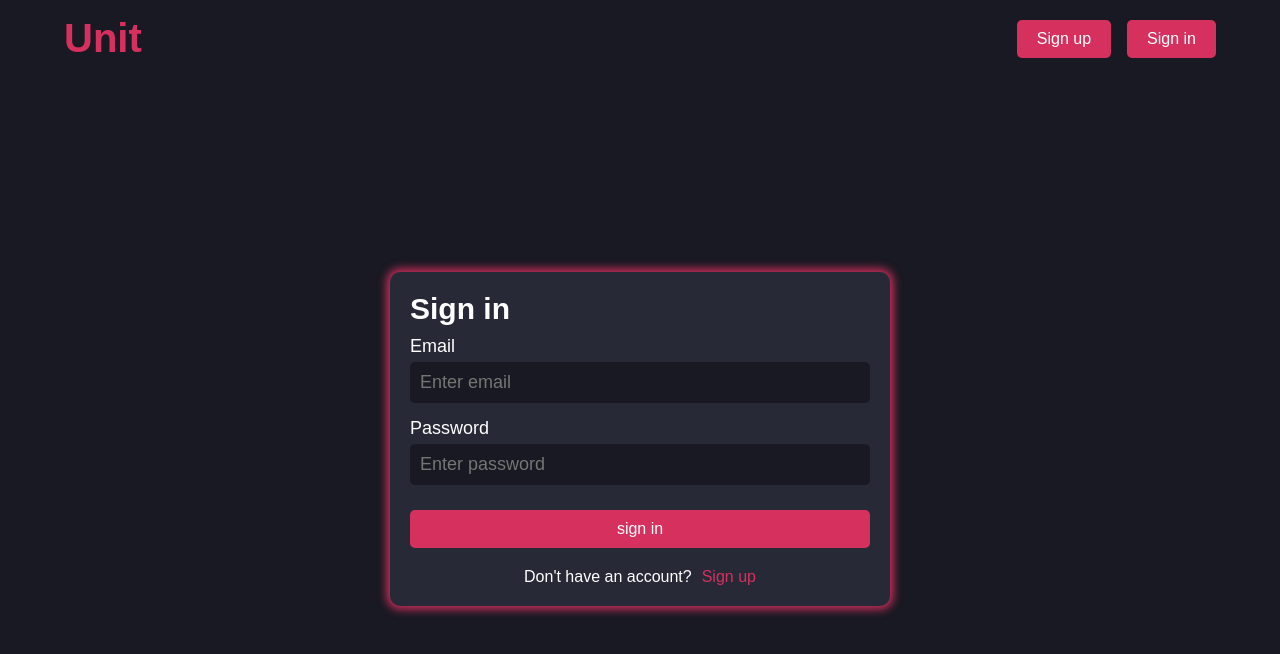
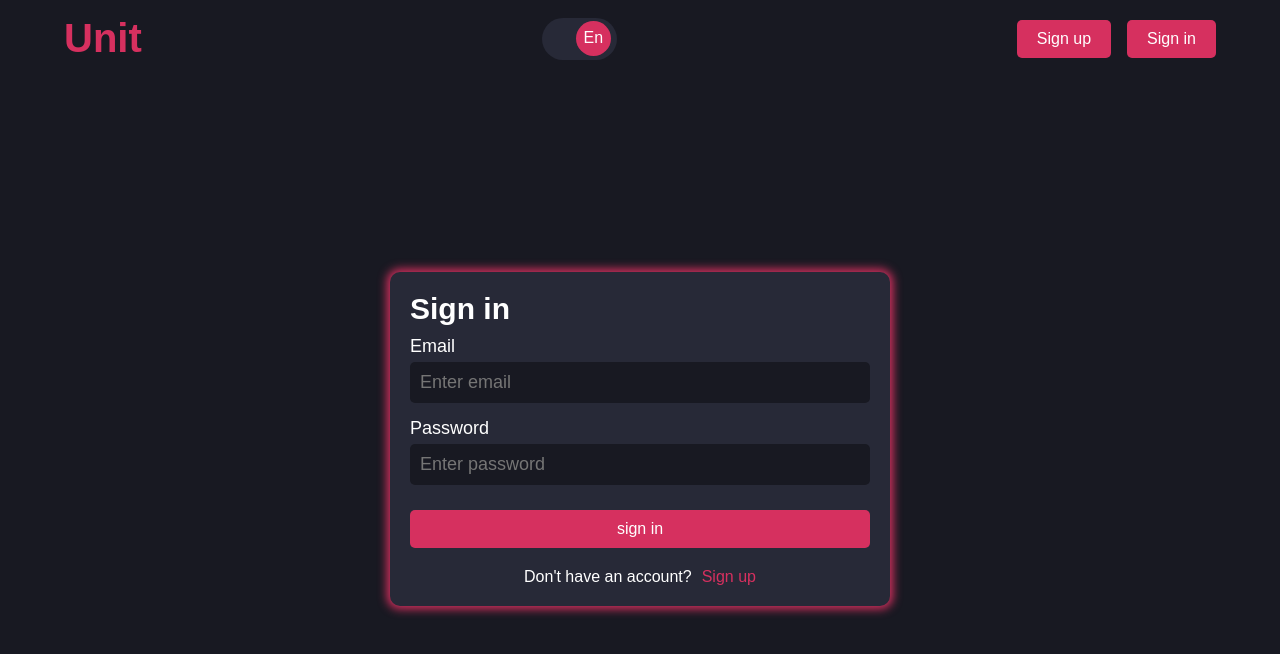
Before and after one commit to Ivan-rom/graphiql-app, a Next.js app: page /en/sign-in in a window 1280 px wide. Shown: the top 654 px of the page. Built offline with nearby package versions, Linux system fonts and the light colour scheme; no server answers.

Commit message:
feat: created and implemented lang toggler.

```diff
--- a/messages/en.json
+++ b/messages/en.json
@@ -13,7 +13,7 @@
         "GraphiQL Client - Supports URL input, query and variable editing, header editing, and documentation exploration via SDL."
       ]
     },
-    "welcomeBack": "Welcome back, ",
+    "welcomeBack": "Welcome back ",
     "authLinks": {
       "signIn": "Sign in",
       "signUp": "Sign up"
--- a/src/components/Header/Header.tsx
+++ b/src/components/Header/Header.tsx
@@ -1,14 +1,16 @@
 import styles from './Header.module.css';
 import HeaderButtons from '@/components/HeaderButtons/HeaderButtons';
 import { Link } from '@/helpers/navigation.ts';
+import LanguageToggler from '@/components/LanguageToggler/LanguageToggler';
+import { Routes } from '@/helpers/enums.ts';
 
 export default function Header() {
   return (
     <header className={styles.header}>
-      <Link href="/" className={styles.logo}>
+      <Link href={Routes.home} className={styles.logo}>
         Unit
       </Link>
-      <div className={styles.langugaeToggler} />
+      <LanguageToggler />
       <HeaderButtons />
     </header>
   );
--- /dev/null
+++ b/src/components/LanguageToggler/LanguageToggler.module.css
@@ -0,0 +1,65 @@
+.languageToggler {
+  width: max-content;
+  display: flex;
+  align-items: center;
+  justify-content: center;
+  gap: 15px;
+
+  .switch {
+    position: relative;
+    display: inline-block;
+    width: 75px;
+    height: 42px;
+
+    .input {
+      opacity: 0;
+      width: 0;
+      height: 0;
+    }
+
+    .slider {
+      position: absolute;
+      cursor: pointer;
+      top: 0;
+      left: 0;
+      right: 0;
+      bottom: 0;
+      background-color: var(--bg-color);
+      -webkit-transition: .4s;
+      transition: .4s;
+      border-radius: 34px;
+    }
+
+    .slider:before {
+      position: absolute;
+      content: "Рус";
+      height: 35px;
+      width: 35px;
+      left: 4px;
+      bottom: 4px;
+      background-color: var(--accent-color);
+      -webkit-transition: .4s;
+      transition: .4s;
+      border-radius: 50%;
+      color: var(--text-color);
+      display: flex;
+      align-items: center;
+      justify-content: center;
+    }
+
+    input:checked + .slider:before {
+      -webkit-transform: translateX(30px);
+      -ms-transform: translateX(30px);
+      transform: translateX(30px);
+      content: "En";
+    }
+
+    .slider.round {
+      border-radius: 34px;
+    }
+
+    .slider.round:before {
+      border-radius: 50%;
+    }
+  }
+}
--- /dev/null
+++ b/src/components/LanguageToggler/LanguageToggler.tsx
@@ -0,0 +1,43 @@
+"use client";
+
+import styles from './LanguageToggler.module.css';
+import { useDispatch, useSelector } from 'react-redux';
+import { useRouter } from '@/helpers/navigation.ts';
+import { selectCurrentLocale } from '@/store/features/selectors.ts';
+import { locales } from '@/helpers/constants.ts';
+import { setLocale } from '@/store/features/languageSlice.ts';
+import { usePathname } from '@/helpers/navigation.ts';
+
+function LanguageToggler() {
+  const dispatch = useDispatch();
+  const router = useRouter();
+  const currentLanguage = useSelector(selectCurrentLocale);
+  const pathname = usePathname();
+
+  const toggleLanguage = () => {
+    const newLanguage = currentLanguage === locales[0] ? locales[1] : locales[0];
+    dispatch(setLocale(newLanguage));
+    router.push(pathname,  { locale: newLanguage });
+  };
+
+  return (
+    <div className={styles.languageToggler}>
+      <label className={styles.switch}>
+        <input
+          className={styles.input}
+          type="checkbox"
+          checked={currentLanguage === locales[0]}
+          onChange={toggleLanguage}
+        />
+        <span
+          className={`
+          ${styles.slider}
+          ${styles.round}
+          `}
+        ></span>
+      </label>
+    </div>
+  );
+};
+
+export default LanguageToggler;
```
